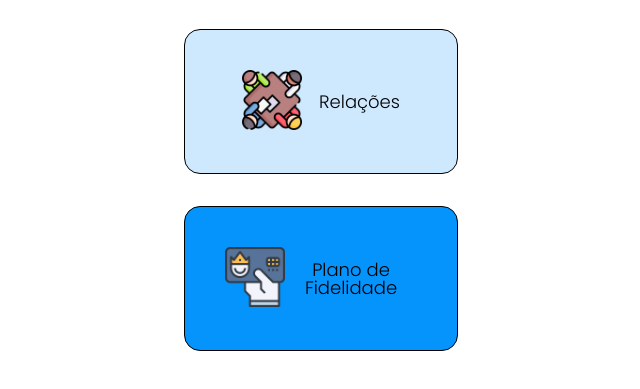
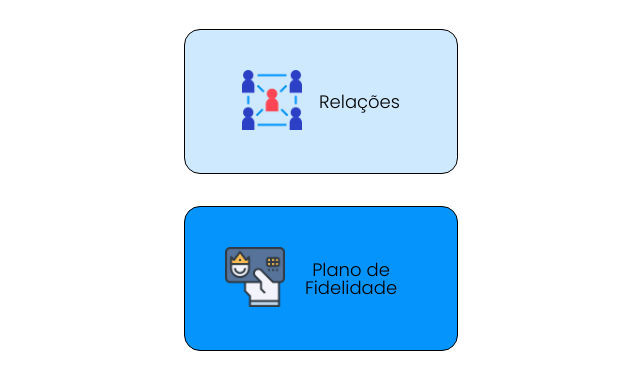
Before and after one commit to FernandoKaizer/ProjetoCodes, a plain HTML site: page fluxos de tela.html in a window 1280 px wide. Shown: the part 277-666 px from the top of the page, without its empty margins (319-959 px from the left). Drawn offline with nearby package versions, Linux system fonts and the light colour scheme.

Commit message:
mudando os icones

```diff
--- a/fluxos de tela.html
+++ b/fluxos de tela.html
@@ -39,7 +39,7 @@
                     <li class="border-azul">
                         <a href="tela_relações.html">
                             <ul class="linha">
-                                <li class="agenda"><img src="icones/mesa.png"alt="figmes" height="60" width="60"></li>
+                                <li class="agenda"><img src="icones/relacao.png"alt="figmes" height="60" width="60"></li>
                                 <li>Relações</li>
                             </ul>
                         </a>
```
Also changed, not shown: icones/agendamento.png, icones/relacao.png (added).
